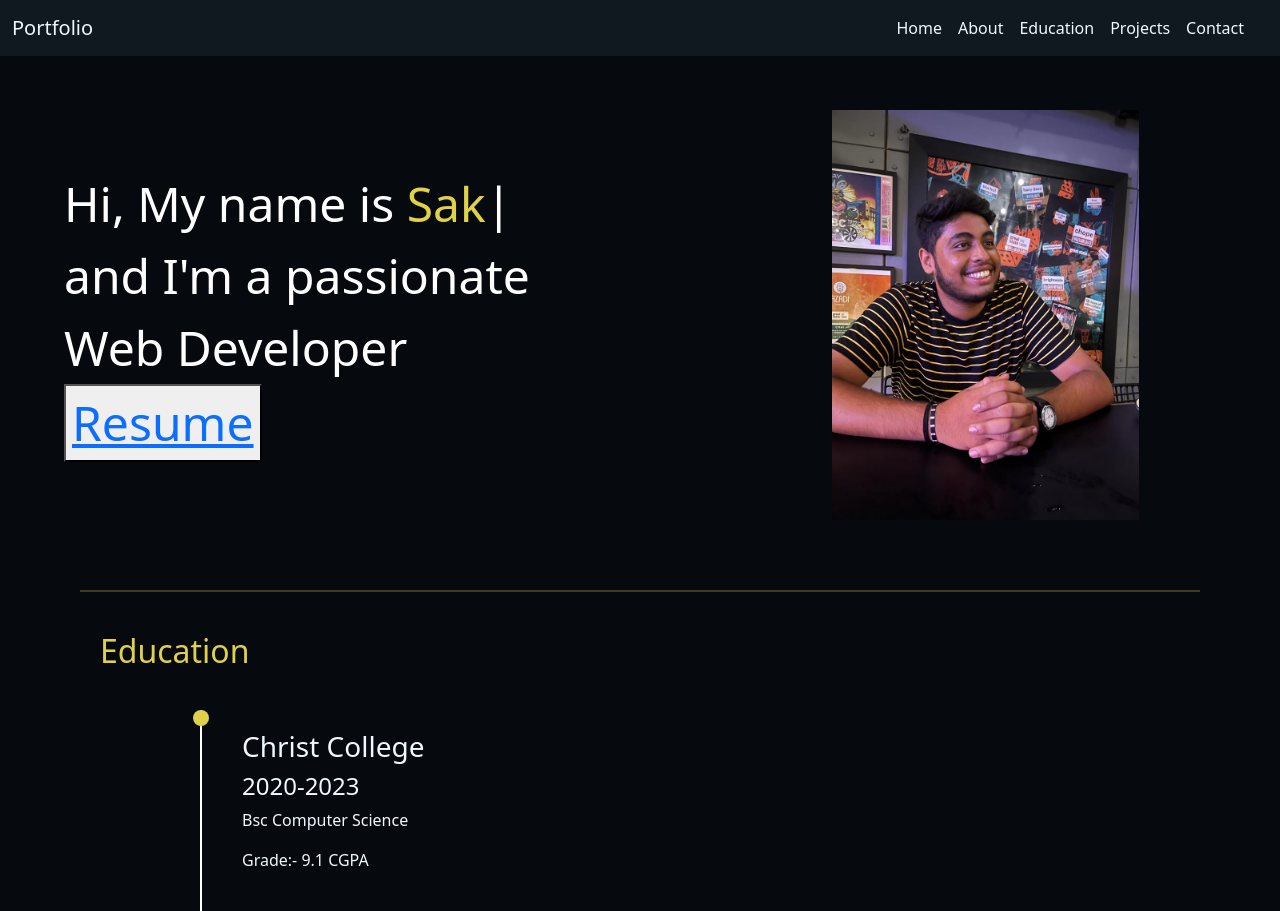
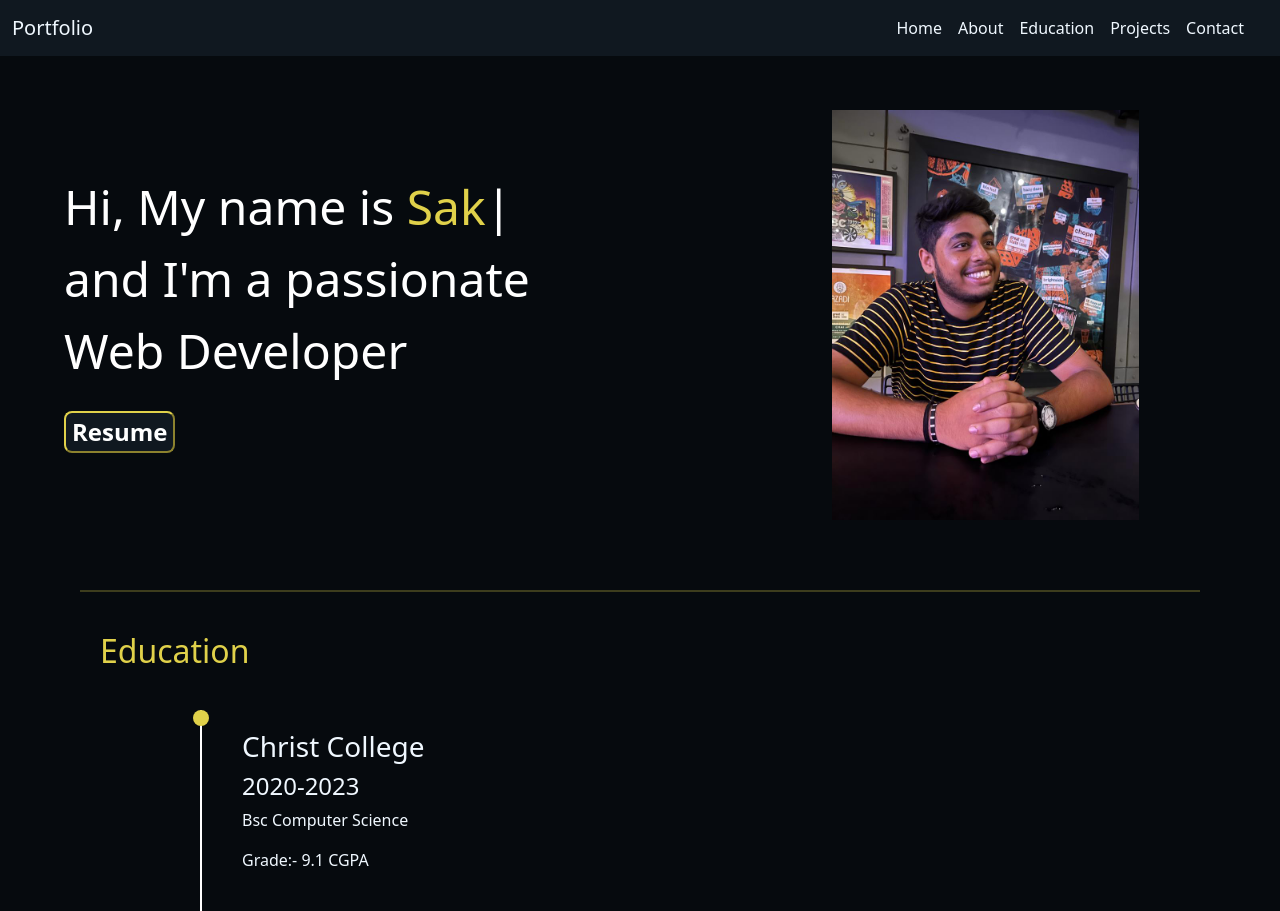
Before and after one commit to Sakshat165/Online-Portfolio, a plain HTML site: page index.html in a window 1280 px wide. Shown: the top 911 px of the page. Drawn offline with nearby package versions, Linux system fonts and the light colour scheme.

Commit message:
Update style.css

```diff
--- a/style.css
+++ b/style.css
@@ -2,6 +2,26 @@ body{
     background: #060a0e;
     color: aliceblue;
 
+}
+button
+{
+    font-size:1.5rem;
+    border-radius: 8px;
+    background-color: #101820;
+    border-color: #e0d14a;
+    color: white;
+    font-weight: bold;
+}
+button:hover
+{
+    background-color: #e0d14a;
+    border-color: #101820;
+    color: white;
+}
+button a
+{
+    text-decoration: none;
+    color: white;
 }
 .navbar
 {
```
